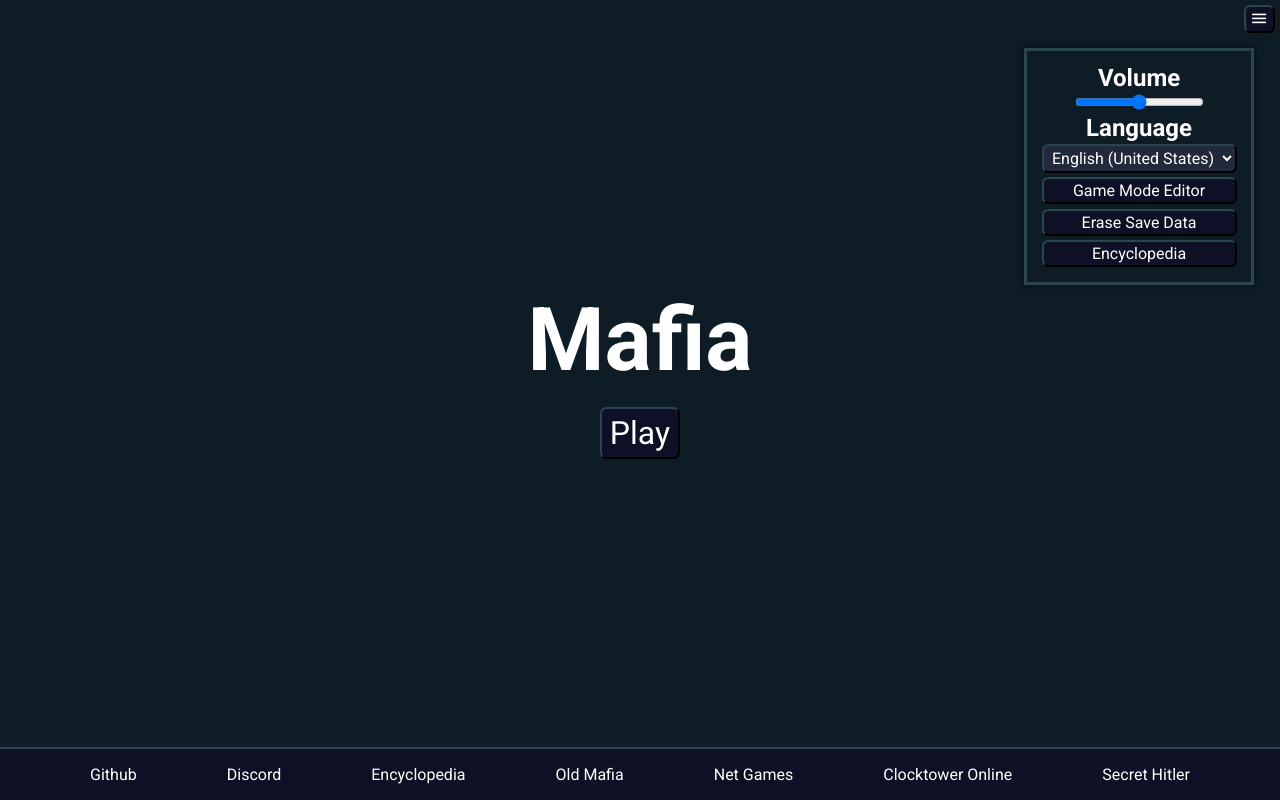
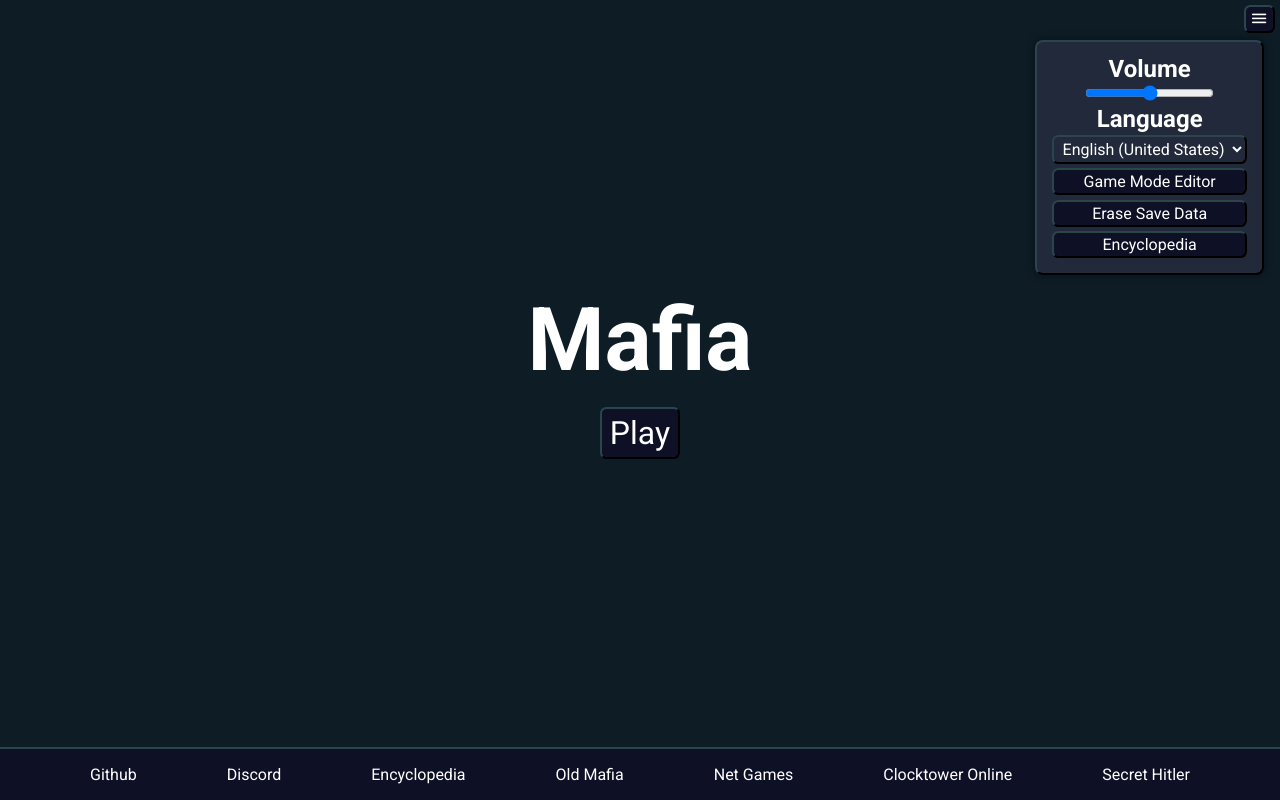
Before and after one commit to mafia-rust/mafia, a React (Create React App) app in the folder client/: page / in a window 1280 px wide. Both pictures are taken after a click on the button "menu". Built offline with nearby package versions, Linux system fonts and the light colour scheme.

Commit message:
Restyle settings menu to be goated

```diff
--- a/client/src/menu/settings.css
+++ b/client/src/menu/settings.css
@@ -3,17 +3,19 @@
     position: fixed;
     display: flex;
     flex-direction: column;
-    right: 2%;
-    top: 6%;
+    right: 1rem;
+    top: 2.5rem;
     height: fit-content;
     min-width: fit-content;
     box-shadow: 0 0 .5rem #0007;
 
-    border-style: solid;
+    border: solid .13rem var(--primary-border-color);
+    border-bottom-color: black;
+    border-right-color: black;
+    border-radius: 0.5rem;
 
     padding: .8rem;
-    background-color: var(--background-color);
-    border-color: var(--primary-border-color);
+    background-color: var(--secondary-color);
 
     z-index: 100;
 }
```
